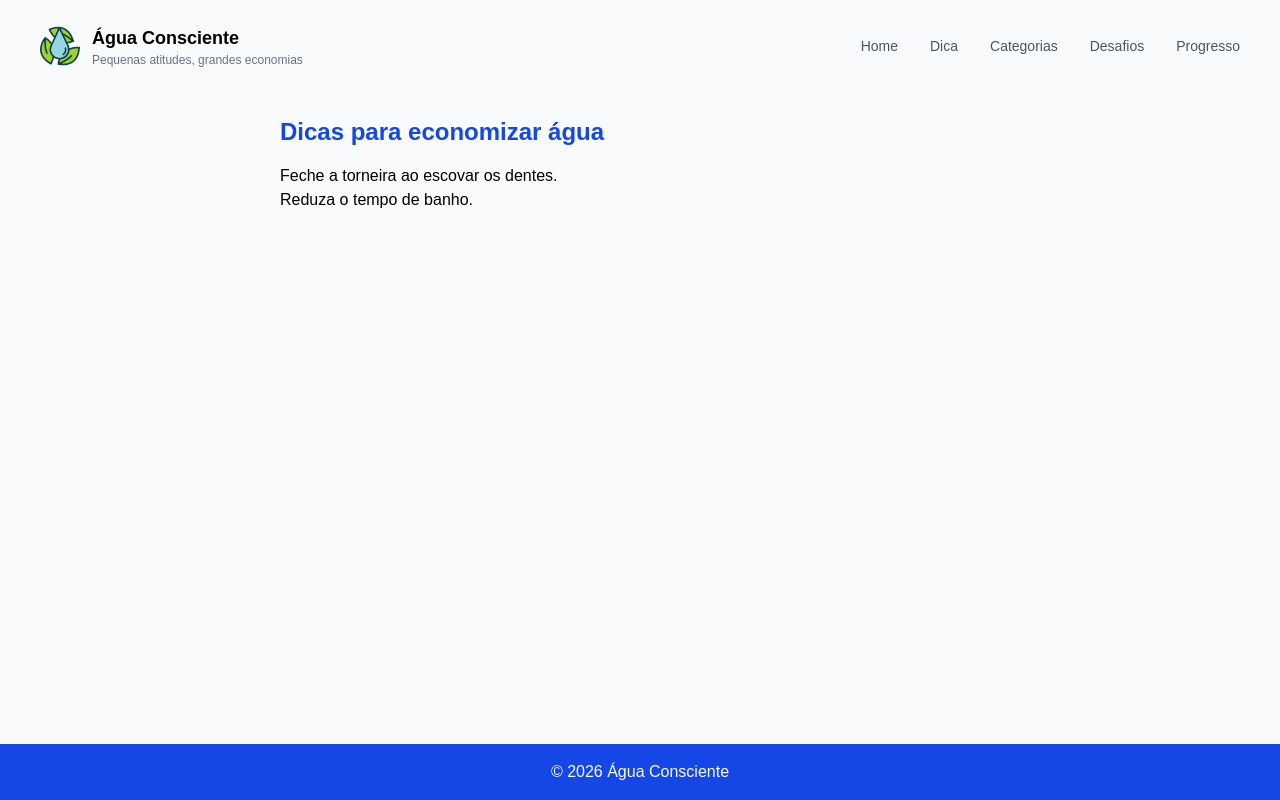
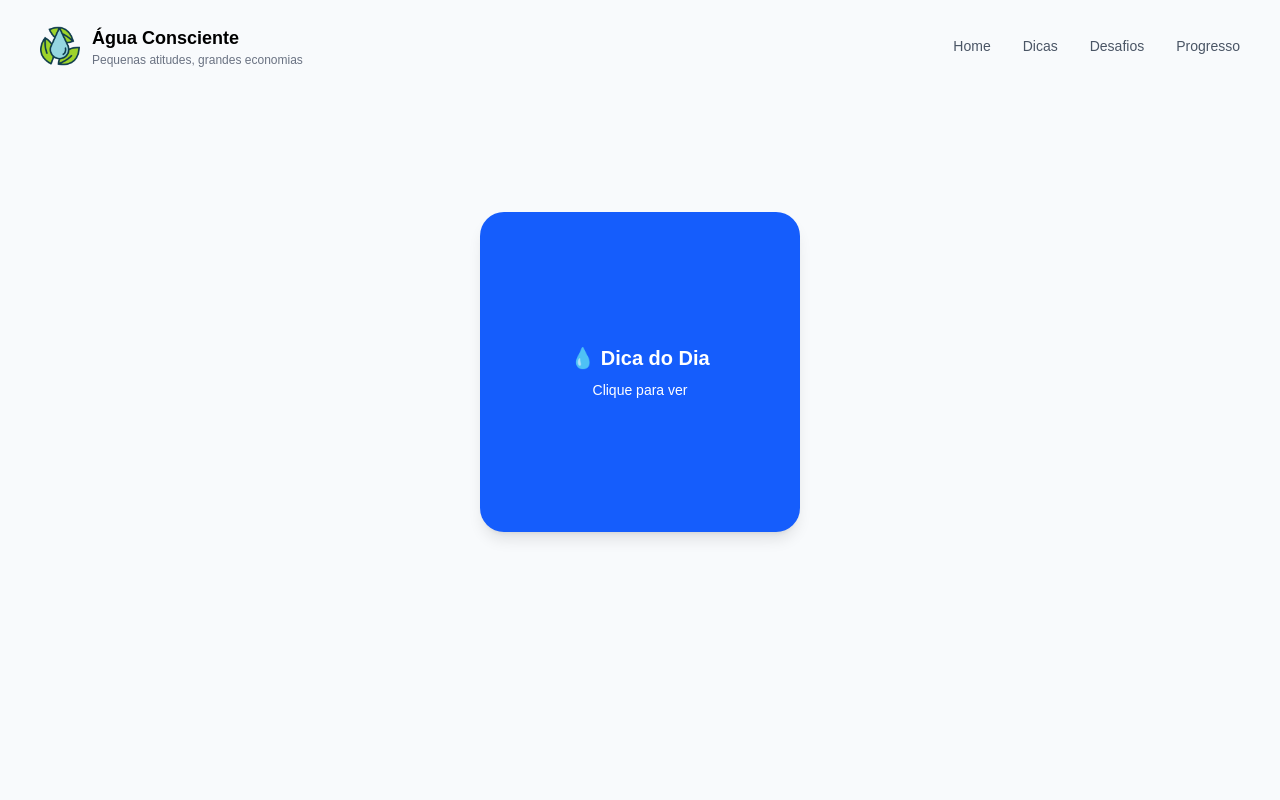
Before and after one commit to tgshow/Aquamind, a React (Vite) app: page /dica in a window 1280 px wide. Built offline with nearby package versions, Linux system fonts and the light colour scheme.

Commit message:
feat: animação flip com dicas dinâmicas

```diff
--- a/src/App.tsx
+++ b/src/App.tsx
@@ -5,7 +5,6 @@ import { AnimatePresence, motion } from "motion/react";
 
 import Home from "./pages/Home";
 import Dica from "./pages/Dica";
-import Categorias from "./pages/Categorias";
 import Desafios from "./pages/Desafios";
 import Progresso from "./pages/Progresso";
 
@@ -26,7 +25,6 @@ function AnimatedRoutes() {
         <Routes location={location}>
           <Route path="/" element={<Home />} />
           <Route path="/dica" element={<Dica />} />
-          <Route path="/categorias" element={<Categorias />} />
           <Route path="/desafios" element={<Desafios />} />
           <Route path="/progresso" element={<Progresso />} />
         </Routes>
@@ -45,9 +43,7 @@ export default function App() {
           <AnimatedRoutes />
         </main>
 
-        <footer className="bg-blue-700 text-white text-center py-4">
-          © 2026 Água Consciente
-        </footer>
+
       </div>
     </Router>
   );
--- a/src/components/Header.tsx
+++ b/src/components/Header.tsx
@@ -18,8 +18,8 @@ export default function Header() {
 
       <nav className="flex flex-wrap justify-center gap-4 md:gap-8 text-sm text-gray-600">
         <Link to="/">Home</Link>
-        <Link to="/dica">Dica</Link>
-        <Link to="/categorias">Categorias</Link>
+        <Link to="/dica">Dicas</Link>
+
         <Link to="/desafios">Desafios</Link>
         <Link to="/progresso">Progresso</Link>
       </nav>
--- a/src/index.css
+++ b/src/index.css
@@ -3,3 +3,20 @@
 body {
   font-family: sans-serif;
 }
+
+.perspective {
+  perspective: 1000px;
+}
+
+.transform-style {
+  transform-style: preserve-3d;
+}
+
+.rotate-y-180 {
+  transform: rotateY(180deg);
+}
+
+.backface-hidden {
+  backface-visibility: hidden;
+  -webkit-backface-visibility: hidden;
+}
--- a/src/pages/Categorias.tsx
+++ /dev/null
@@ -1,22 +0,0 @@
-export default function Categorias() {
-  const categorias = ["Banho", "Cozinha", "Jardim", "Lavagem"];
-
-  return (
-    <div className="max-w-5xl mx-auto px-6 py-16">
-      <h2 className="text-3xl font-bold text-blue-700 mb-8">
-        Categorias
-      </h2>
-
-      <div className="grid grid-cols-1 md:grid-cols-4 gap-6">
-        {categorias.map((cat) => (
-          <div
-            key={cat}
-            className="bg-white p-6 rounded-2xl shadow-sm border text-center"
-          >
-            {cat}
-          </div>
-        ))}
-      </div>
-    </div>
-  );
-}
--- a/src/pages/Dica.tsx
+++ b/src/pages/Dica.tsx
@@ -1,21 +1,75 @@
-import FadeUp from "../components/FadeUp";
+import { useState } from "react";
+
+// 📦 dicas
+const dicas = [
+  "Feche a torneira ao escovar os dentes.",
+  "Reduza o tempo de banho para até 5 minutos.",
+  "Conserte vazamentos imediatamente.",
+  "Use balde ao lavar o carro.",
+  "Reutilize água da máquina de lavar.",
+  "Evite lavar calçadas com mangueira.",
+  "Regue plantas no início da manhã.",
+  "Use regador em vez de mangueira.",
+  "Instale arejadores nas torneiras.",
+  "Junte roupas para lavar de uma vez.",
+  "Desligue a torneira ao ensaboar louças.",
+  "Use descarga com caixa acoplada econômica.",
+  "Evite deixar torneiras pingando.",
+  "Use água da chuva quando possível.",
+  "Cubra piscinas para evitar evaporação.",
+  "Evite banhos demorados."
+];
 
 export default function Dica() {
+  const [virado, setVirado] = useState(false);
+  const [dica, setDica] = useState(dicas[0]);
+
+  function gerarNovaDica() {
+    const random = Math.floor(Math.random() * dicas.length);
+    setDica(dicas[random]);
+  }
+
+  function handleClick() {
+    setVirado(!virado);
+
+    // quando voltar pra frente → troca dica
+    if (virado) {
+      gerarNovaDica();
+    }
+  }
+
   return (
-    <div className="p-6 max-w-3xl mx-auto">
-      <FadeUp>
-        <h1 className="text-2xl font-bold mb-4 text-blue-700">
-          Dicas para economizar água
-        </h1>
-      </FadeUp>
+    <div className="flex items-center justify-center min-h-[70vh] p-4">
 
-      <FadeUp>
-        <p>Feche a torneira ao escovar os dentes.</p>
-      </FadeUp>
+      <div
+        className="w-72 h-72 md:w-80 md:h-80 perspective cursor-pointer"
+        onClick={handleClick}
+      >
+        <div
+          className={`relative w-full h-full transition-transform duration-700 transform-style ${
+            virado ? "rotate-y-180" : ""
+          }`}
+        >
 
-      <FadeUp>
-        <p>Reduza o tempo de banho.</p>
-      </FadeUp>
+          {/* FRENTE */}
+          <div className="absolute w-full h-full backface-hidden bg-blue-600 text-white rounded-3xl flex items-center justify-center text-center p-6 shadow-lg">
+            <h2 className="text-xl font-bold">
+              💧 Dica do Dia
+              <br />
+              <span className="text-sm font-normal mt-2 block">
+                Clique para ver
+              </span>
+            </h2>
+          </div>
+
+          {/* VERSO */}
+          <div className="absolute w-full h-full backface-hidden rotate-y-180 bg-white text-gray-700 rounded-3xl flex items-center justify-center text-center p-6 shadow-lg border">
+            <p className="text-lg">{dica}</p>
+          </div>
+
+        </div>
+      </div>
+
     </div>
   );
 }
--- a/src/pages/Home.tsx
+++ b/src/pages/Home.tsx
@@ -6,7 +6,6 @@ export default function Home() {
   return (
     <div className="max-w-5xl mx-auto px-6 py-16 text-center">
 
-      {/* 🧠 TÍTULO */}
       <motion.h1
         className="text-4xl font-bold text-blue-700 mb-4"
         initial={{ opacity: 0, y: -40 }}
@@ -16,7 +15,6 @@ export default function Home() {
         Bem-vindo ao Água Consciente
       </motion.h1>
 
-      {/* 📝 TEXTO */}
       <motion.p
         className="text-gray-500 text-lg mb-12"
         initial={{ opacity: 0, y: 40 }}
@@ -68,7 +66,6 @@ export default function Home() {
 
 
       <CardsList />
-
     </div>
   );
 }
```
